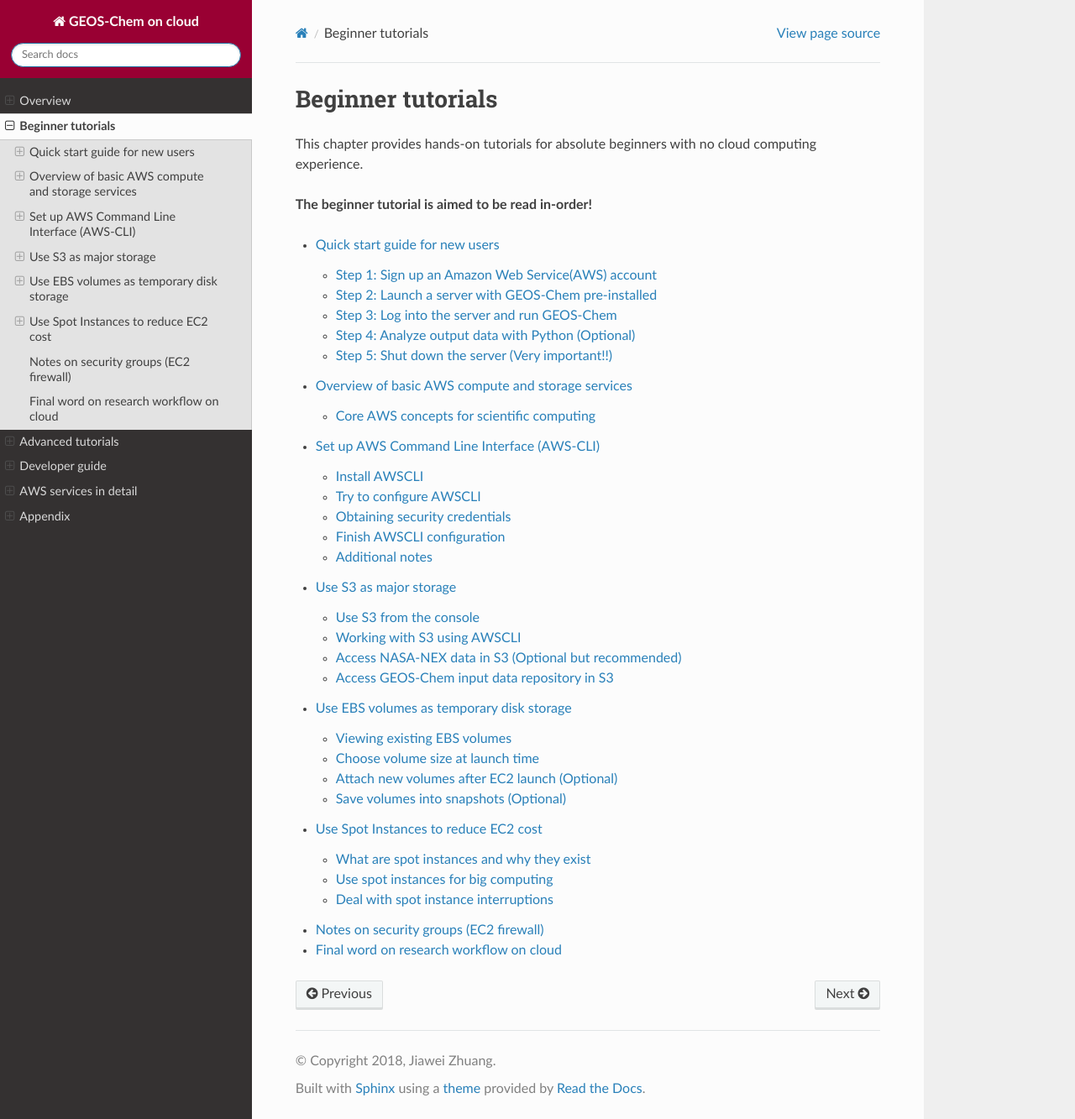
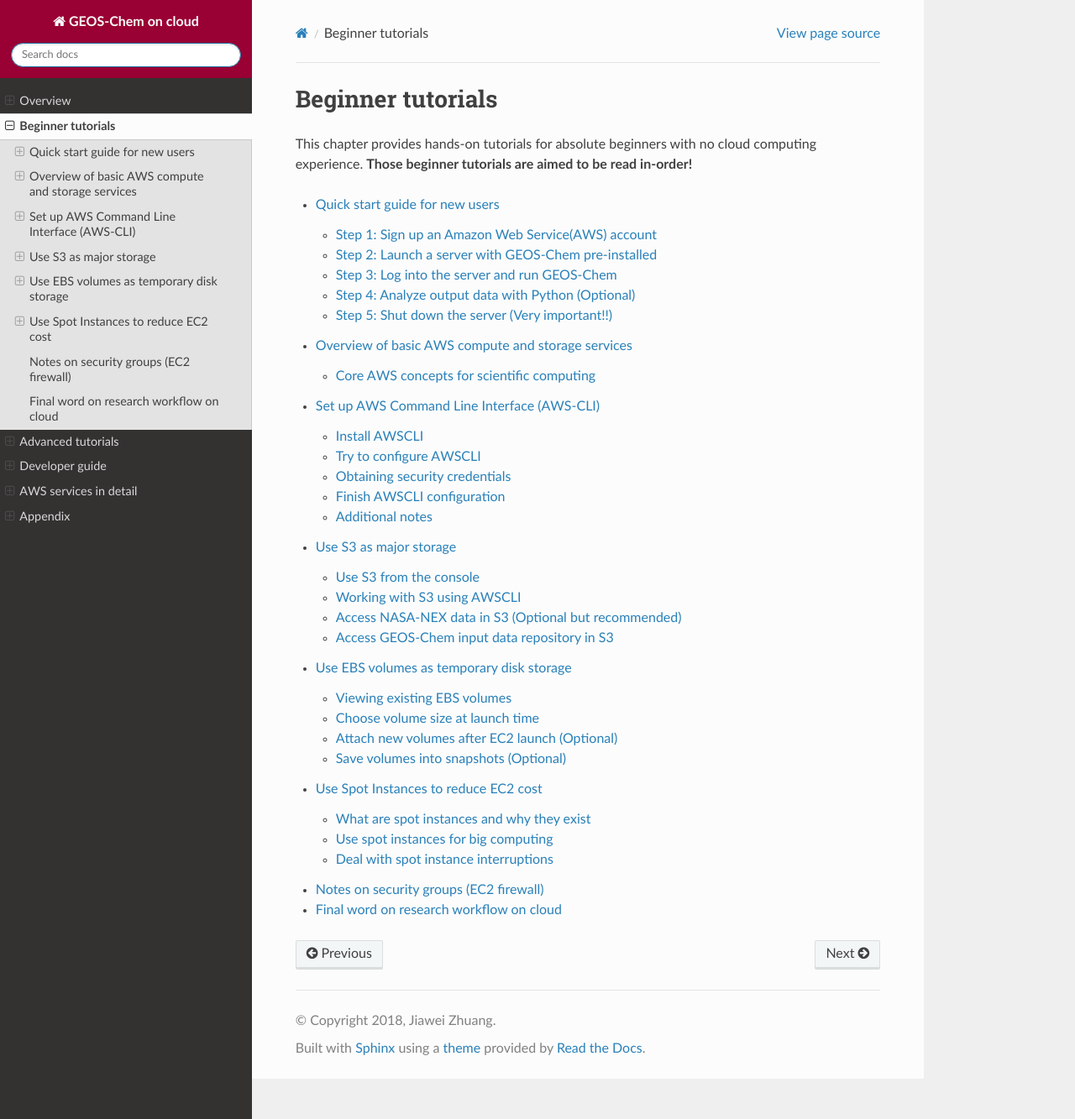
Before and after one commit to geoschem/geos-chem-cloud, a Sphinx documentation site: the page built from doc/source/chapter02_beginner-tutorial/index.rst, in a window 1280 px wide and 1333 px high. Shown: the whole window at 84% size. Built offline with Sphinx 7.4.7 and the Read the Docs theme 2.0.0, drawn with Linux system fonts in a browser that asks for light colours.

Commit message:
minor formating

```diff
--- a/doc/source/chapter02_beginner-tutorial/index.rst
+++ b/doc/source/chapter02_beginner-tutorial/index.rst
@@ -1,9 +1,7 @@
 Beginner tutorials
 ==================
 
-This chapter provides hands-on tutorials for absolute beginners with no cloud computing experience.
-
-**The beginner tutorial is aimed to be read in-order!**
+This chapter provides hands-on tutorials for absolute beginners with no cloud computing experience. **Those beginner tutorials are aimed to be read in-order!**
 
 .. toctree::
    :maxdepth: 2
```
